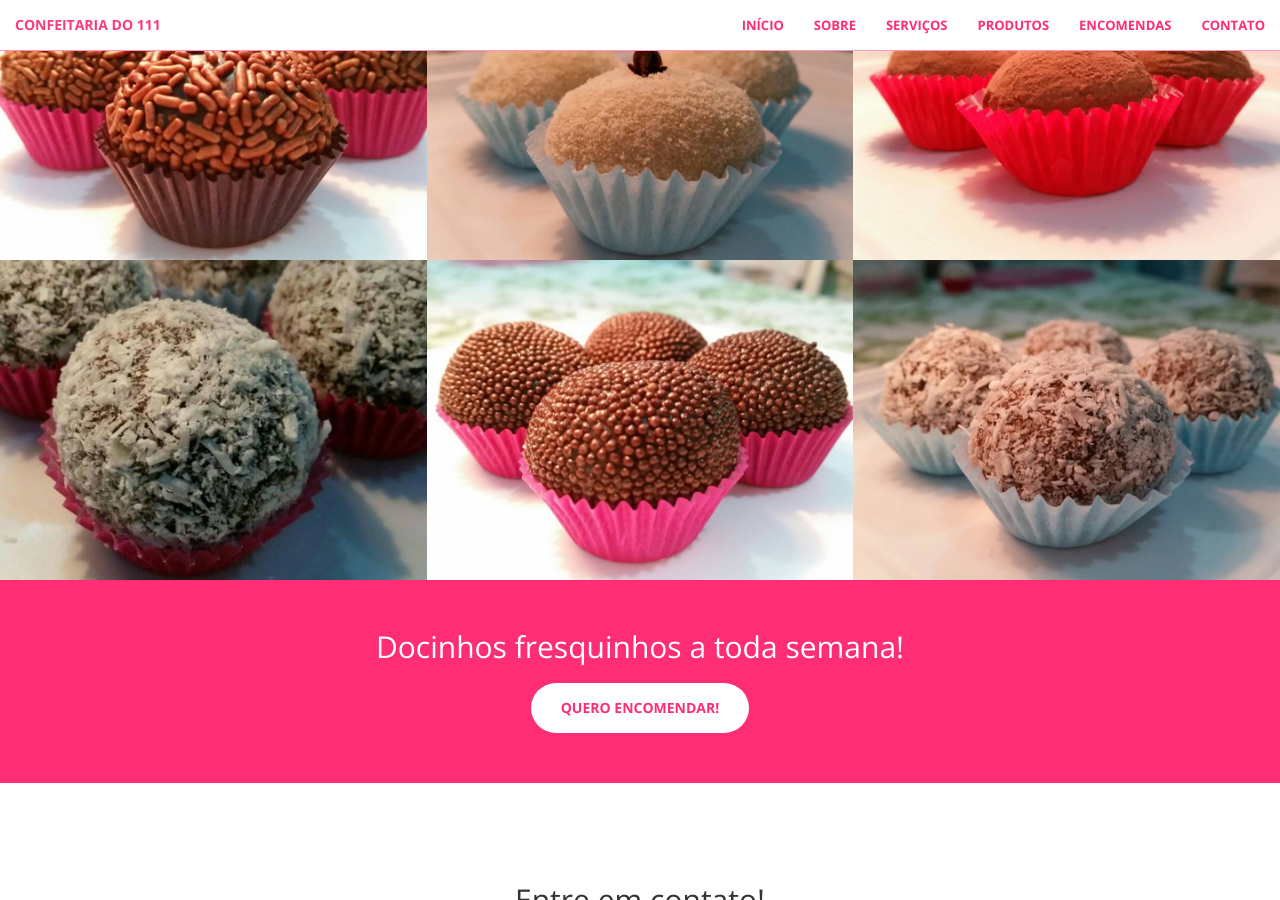
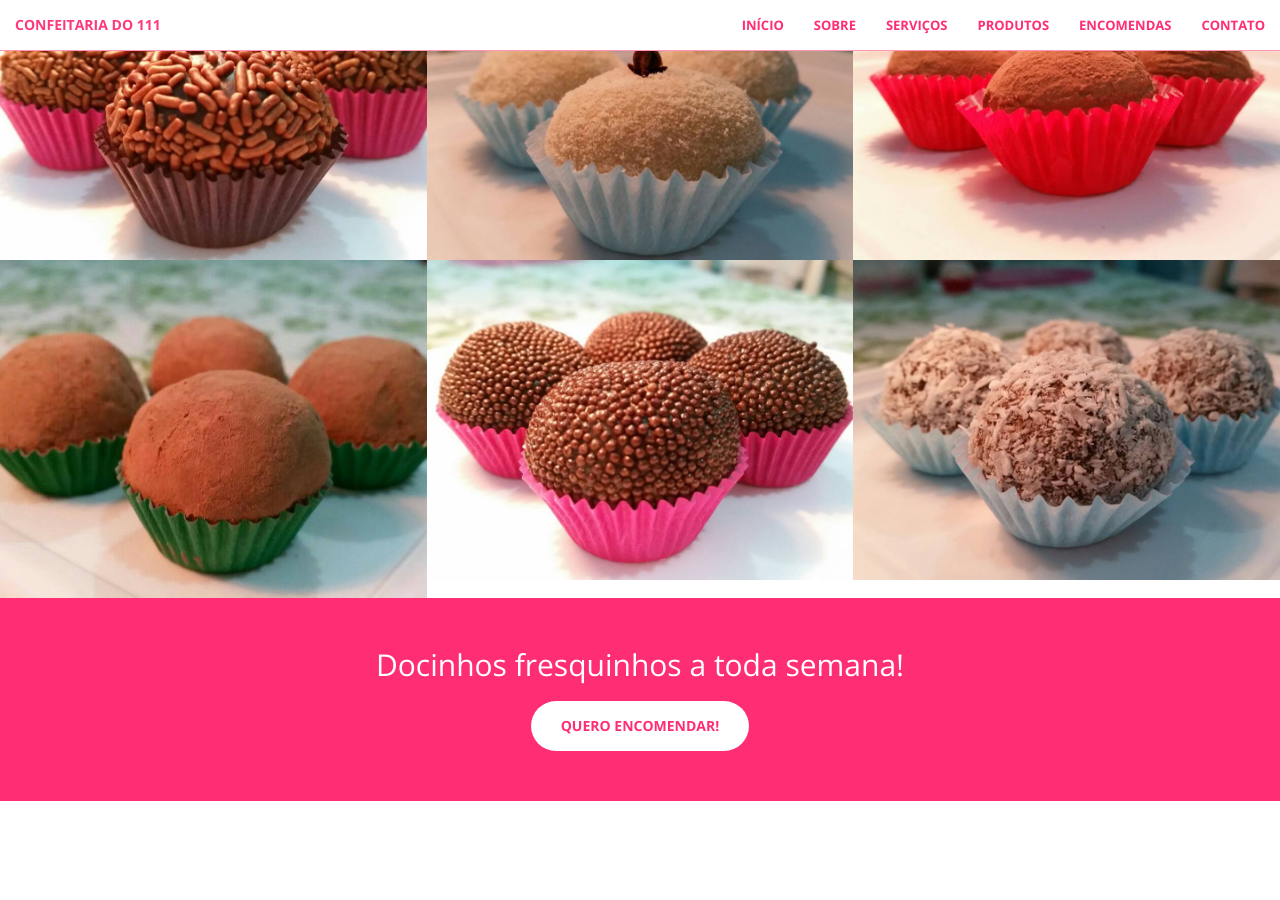
Before and after one commit to rcgivisiez/confeitaria-do-111, a Jekyll site: the page built from index.html, in a window 1280 px wide and 900 px high, scrolled down 1882 px. Built offline with Jekyll 4.4.1, drawn with Linux system fonts in a browser that asks for light colours.

Commit message:
Versão 1.0.1 do site

```diff
--- a/_includes/header.html
+++ b/_includes/header.html
@@ -1,5 +1,5 @@
+<!--<section class="bg-primary"> -->
   <header>
-  <div class="bg">
     <div class="header-content">
       <div class="header-content-inner">
         <br/><br/><br/><br/><br/><br/><br/><br/><br/><br/><br/><br/><br/><br/><br/><br/><br/><br/><br/><br/><br/><br/><br/>
@@ -7,5 +7,5 @@
         <a href="#about" class="btn btn-primary btn-xl page-scroll">SAIBA MAIS</a>
       </div>
     </div>
-  </div>
   </header>
+<!--</section> -->
--- a/_includes/portfolio.html
+++ b/_includes/portfolio.html
@@ -48,11 +48,11 @@
             </div>
             <div class="col-lg-4 col-sm-6">
                 <a href="./produtos.html" class="portfolio-box">
-                    <img src="img/portfolio/10.jpg" class="img-responsive" alt="">
+                    <img src="img/portfolio/10.jpg" class="img-responsive" alt="" style="height: 337.734px;">
                     <div class="portfolio-box-caption">
                         <div class="portfolio-box-caption-content">
                             <div class="project-category text-faded">
-                                Beijadeiro
+                                Menta
                             </div>
                             <div class="project-name">
                                 SAIBA MAIS
```
Also changed, not shown: _sass/_base.scss (line endings or trailing spaces), img/portfolio/10.jpg. Lines whose indentation alone changed are shown as unchanged.
